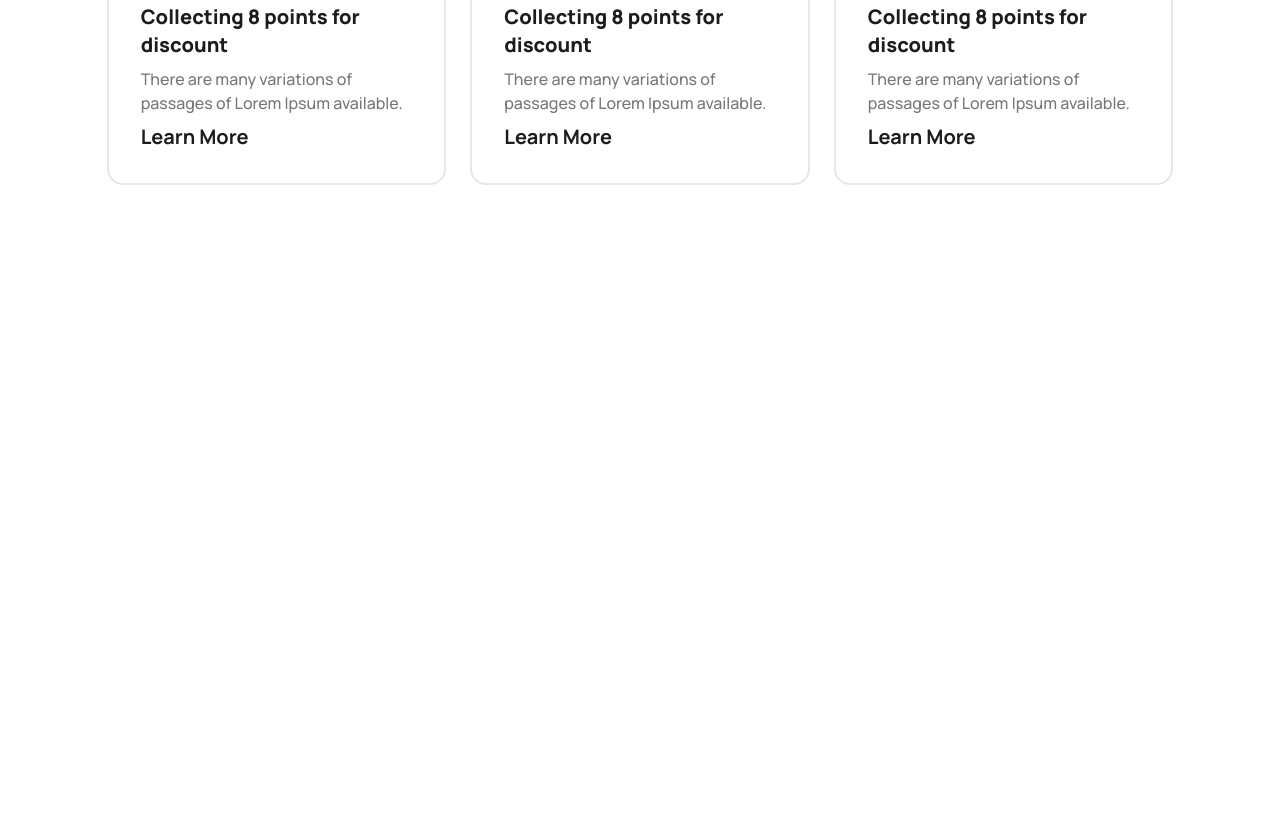
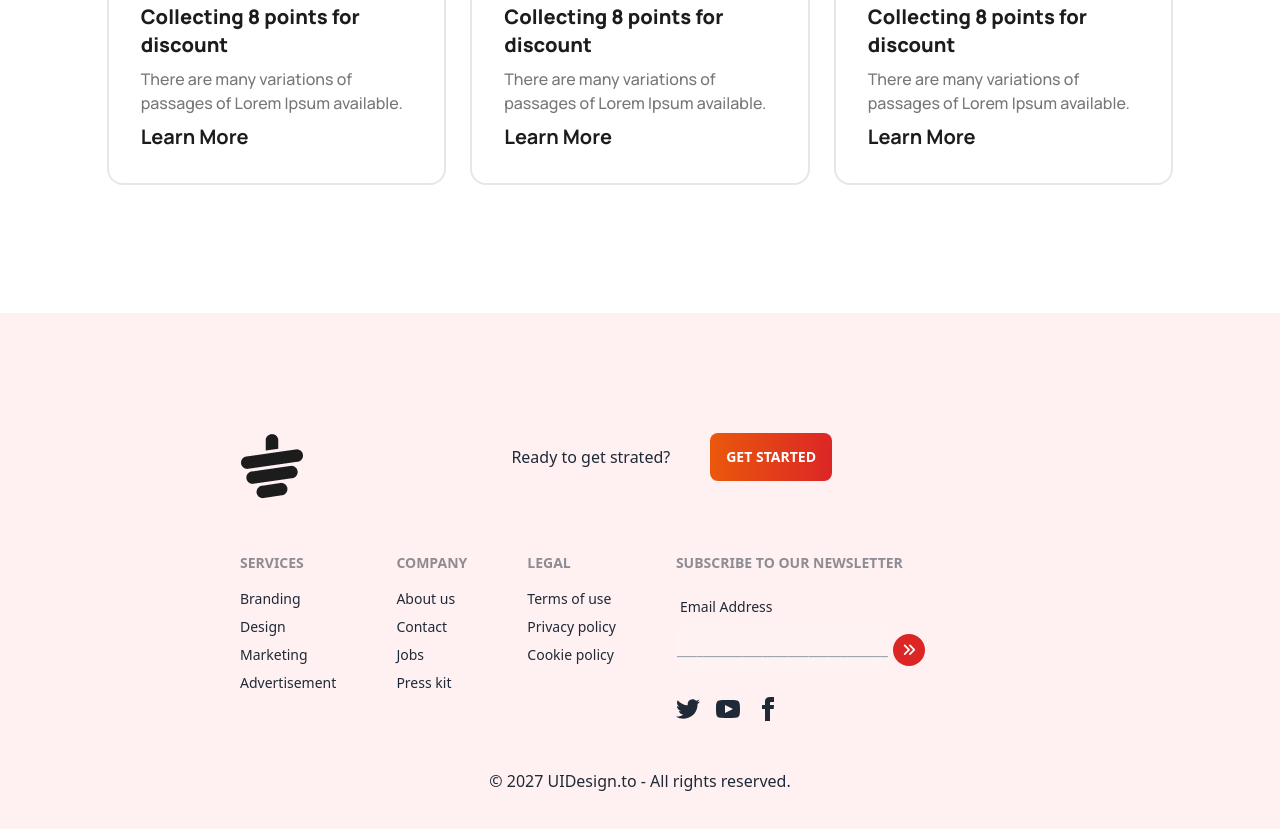
Before and after one commit to Reduan4u/M14-Tea_House-with-Daisy, a plain HTML site: page index.html in a window 1280 px wide. Shown: the part 3138-3967 px from the top of the page. Before the commit the page ends 3451 px from the top, so only its background shows below. Drawn offline with nearby package versions, Linux system fonts and the light colour scheme.

Commit message:
last commit at 5.35amm

```diff
--- a/index.html
+++ b/index.html
@@ -361,7 +361,83 @@
 
     </main>
 
-    <footer>
+    <footer class="px-60 py-28 bg-rose-50">
+        <div class="navbar p-0 pr-52 ">
+            <div class="flex-1">
+                <a class="btn btn-ghost normal-case text-lg p-0"><img src="./images/cup.png" alt=""></a>
+            </div>
+            <div>
+                <h2 class="pr-10">Ready to get strated?</h2>
+                <button
+                    class="btn btn-primary text-white font-bold border-0 bg-gradient-to-r from-orange-600 to-red-600">Get
+                    Started</button>
+            </div>
+        </div>
+        <div class="footer pt-16 pb-12 text-base-content">
+            <div class="">
+                <span class="footer-title">Services</span>
+                <a class="link link-hover">Branding</a>
+                <a class="link link-hover">Design</a>
+                <a class="link link-hover">Marketing</a>
+                <a class="link link-hover">Advertisement</a>
+            </div>
+            <div>
+                <span class="footer-title">Company</span>
+                <a class="link link-hover">About us</a>
+                <a class="link link-hover">Contact</a>
+                <a class="link link-hover">Jobs</a>
+                <a class="link link-hover">Press kit</a>
+            </div>
+            <div>
+                <span class="footer-title">Legal</span>
+                <a class="link link-hover">Terms of use</a>
+                <a class="link link-hover">Privacy policy</a>
+                <a class="link link-hover">Cookie policy</a>
+            </div>
+            <div>
+                <span class="footer-title">Subscribe to our newsletter</span>
+                <div class="form-control w-80">
+                    <label class="label">
+                        <span class="label-text">Email Address</span>
+                    </label>
+                    <div class="">
+                        <input type="text" placeholder="_____________________________________________"
+                            class="input input-ghost p-0 w-2/3 border-b-2  font-extrabold" />
+                        <i
+                            class="fa-solid fa-angles-right w-8 h-8 bg-red-600 rounded-full text-white inline-flex justify-center items-center"></i></button>
+
+
+                    </div>
+                    <div class="lg:place-self-start mt-6">
+                        <div class="grid grid-flow-col gap-4">
+                            <a><svg xmlns="http://www.w3.org/2000/svg" width="24" height="24" viewBox="0 0 24 24"
+                                    class="fill-current">
+                                    <path
+                                        d="M24 4.557c-.883.392-1.832.656-2.828.775 1.017-.609 1.798-1.574 2.165-2.724-.951.564-2.005.974-3.127 1.195-.897-.957-2.178-1.555-3.594-1.555-3.179 0-5.515 2.966-4.797 6.045-4.091-.205-7.719-2.165-10.148-5.144-1.29 2.213-.669 5.108 1.523 6.574-.806-.026-1.566-.247-2.229-.616-.054 2.281 1.581 4.415 3.949 4.89-.693.188-1.452.232-2.224.084.626 1.956 2.444 3.379 4.6 3.419-2.07 1.623-4.678 2.348-7.29 2.04 2.179 1.397 4.768 2.212 7.548 2.212 9.142 0 14.307-7.721 13.995-14.646.962-.695 1.797-1.562 2.457-2.549z">
+                                    </path>
+                                </svg></a>
+                            <a><svg xmlns="http://www.w3.org/2000/svg" width="24" height="24" viewBox="0 0 24 24"
+                                    class="fill-current">
+                                    <path
+                                        d="M19.615 3.184c-3.604-.246-11.631-.245-15.23 0-3.897.266-4.356 2.62-4.385 8.816.029 6.185.484 8.549 4.385 8.816 3.6.245 11.626.246 15.23 0 3.897-.266 4.356-2.62 4.385-8.816-.029-6.185-.484-8.549-4.385-8.816zm-10.615 12.816v-8l8 3.993-8 4.007z">
+                                    </path>
+                                </svg></a>
+                            <a><svg xmlns="http://www.w3.org/2000/svg" width="24" height="24" viewBox="0 0 24 24"
+                                    class="fill-current">
+                                    <path
+                                        d="M9 8h-3v4h3v12h5v-12h3.642l.358-4h-4v-1.667c0-.955.192-1.333 1.115-1.333h2.885v-5h-3.808c-3.596 0-5.192 1.583-5.192 4.615v3.385z">
+                                    </path>
+                                </svg></a>
+                        </div>
+                    </div>
+                </div>
+
+            </div>
+        </div>
+        <div class="text-center">
+            <p>© 2027 UIDesign.to - All rights reserved.</p>
+        </div>
+
 
     </footer>
 </body>
```
